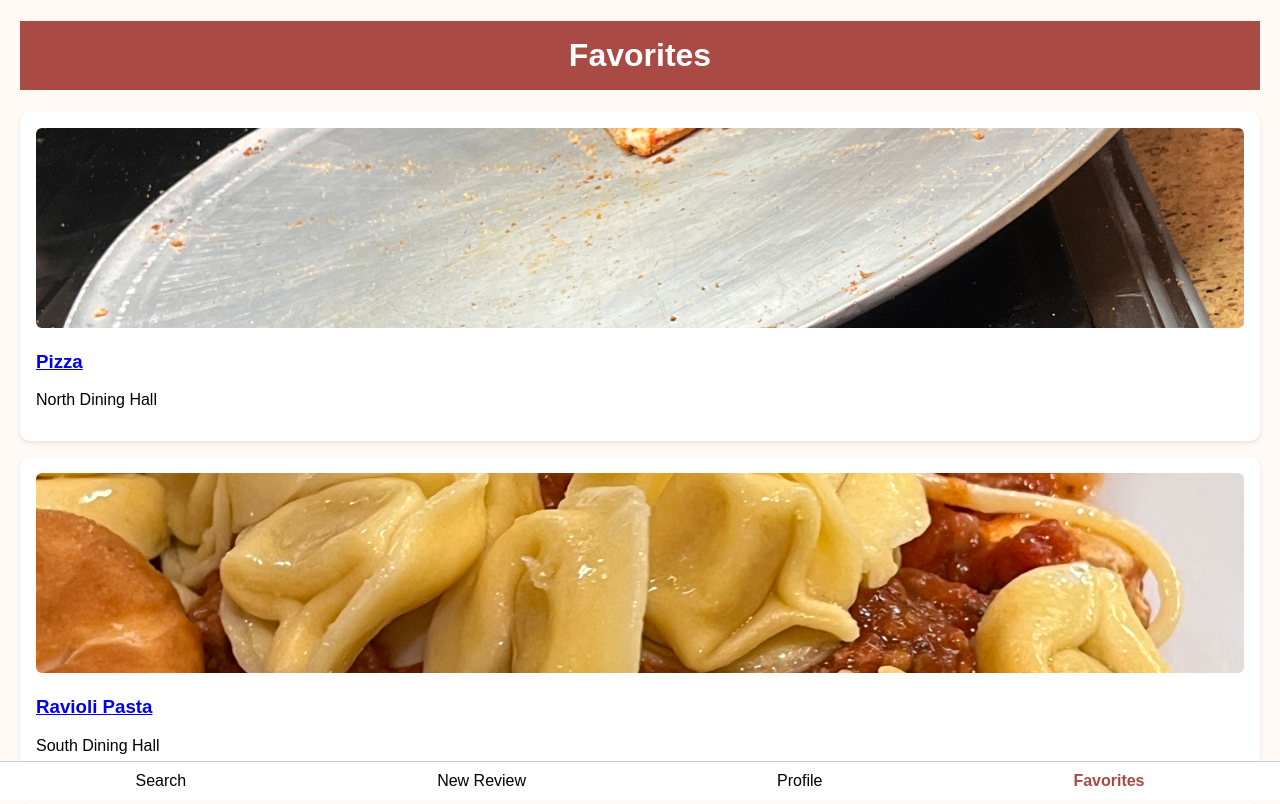
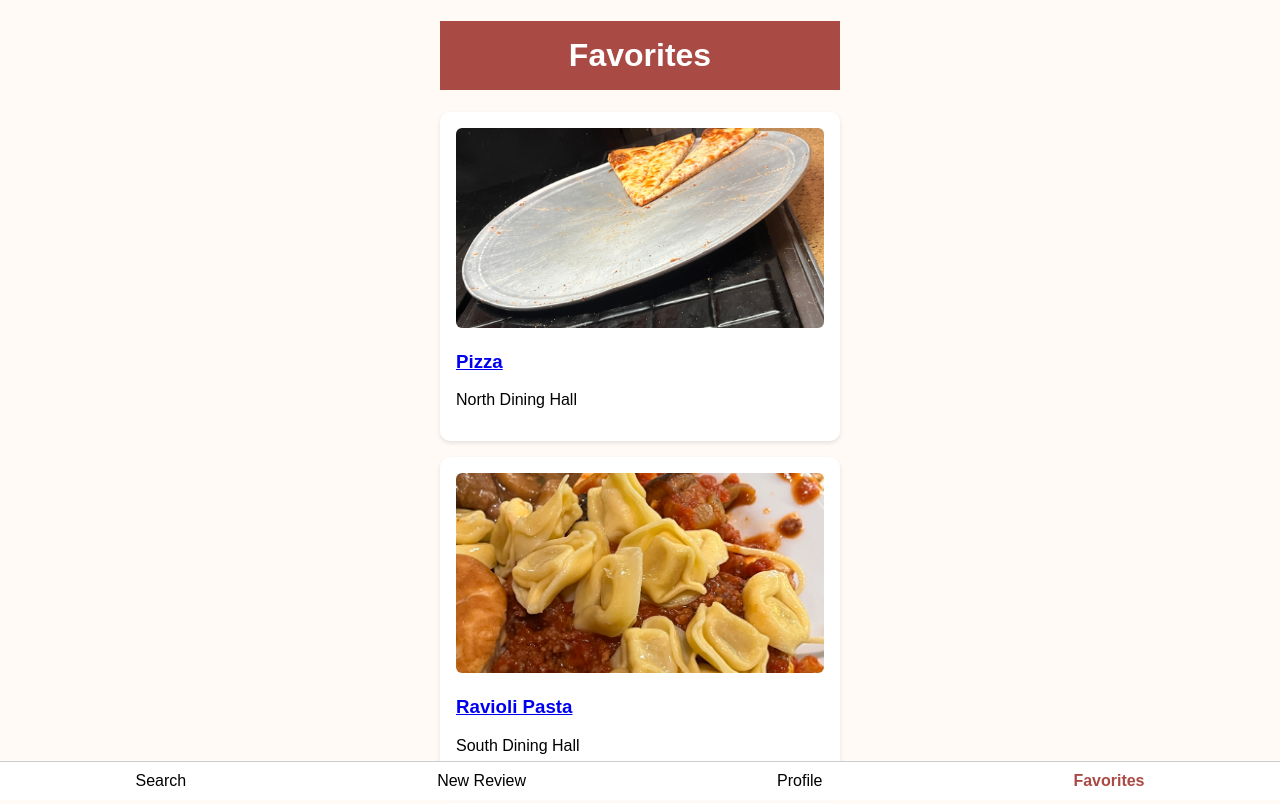
Before and after one commit to Nicole-sin/Big-Red-Backers-official, a Flask app: page /favorites.html in a window 1280 px wide. Shown: the top 804 px of the page. Run offline with Flask 3, Linux system fonts and the light colour scheme; data comes from the database, SQL or seed files in the repository.

Commit message:
changed main look

```diff
--- a/src/templates/favorites.html
+++ b/src/templates/favorites.html
@@ -19,6 +19,10 @@
       object-fit: cover;
       border-radius: 6px;
     }
+    .container {
+      max-width: 400px;
+      margin: 0 auto;
+    }
     .nav {
       position: fixed;
       bottom: 0;
@@ -35,9 +39,10 @@
   </style>
 </head>
 <body>
+  <div class="container">
     <h1>Favorites</h1>
-
     <div id="favorites-container"></div>
+  </div>
 
   <div class="nav">
     <a href="/">Search</a>
```
Also changed, not shown: src/templates/index.html (+6 -4 lines). Lines whose indentation alone changed are shown as unchanged.
